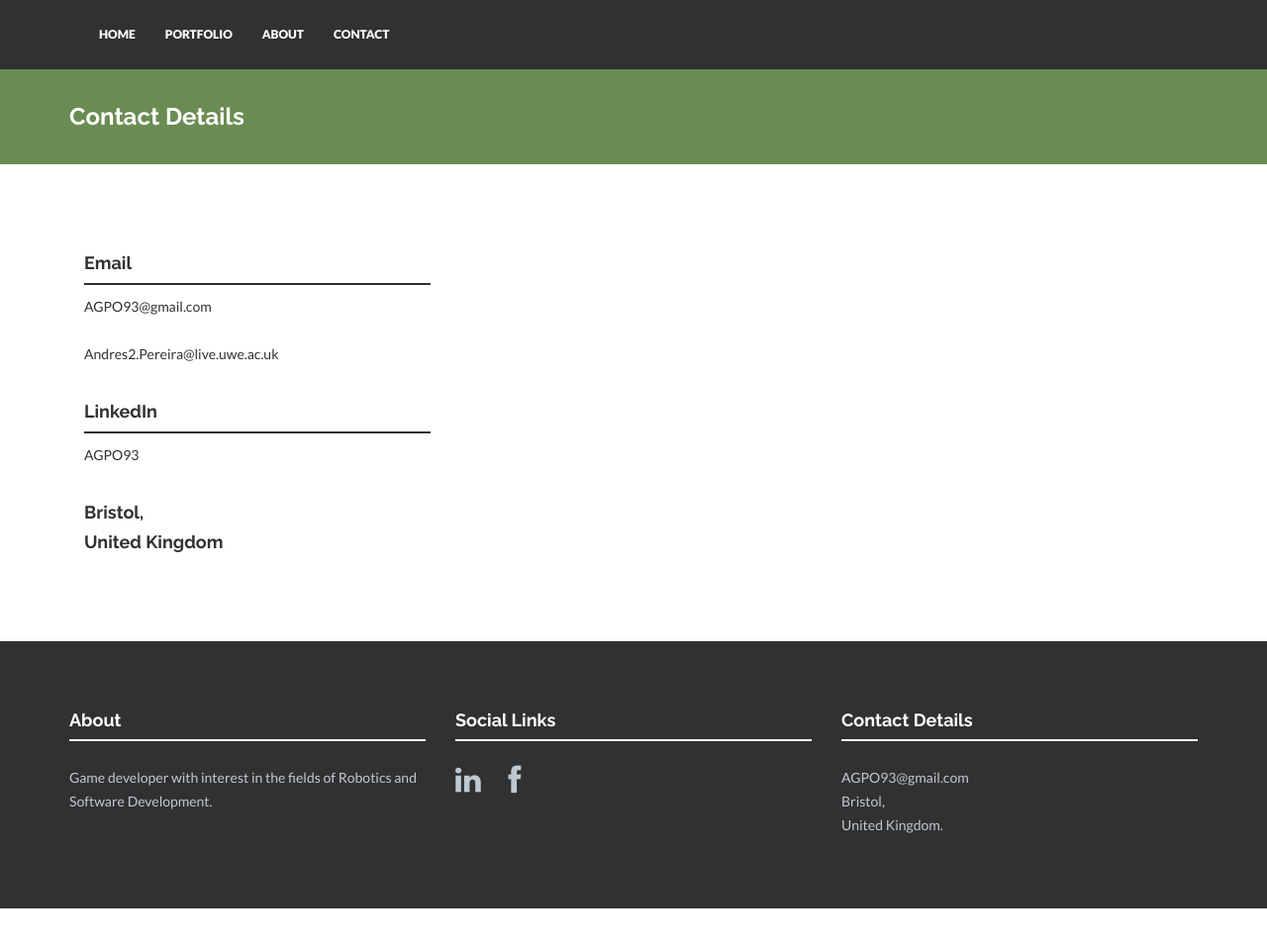
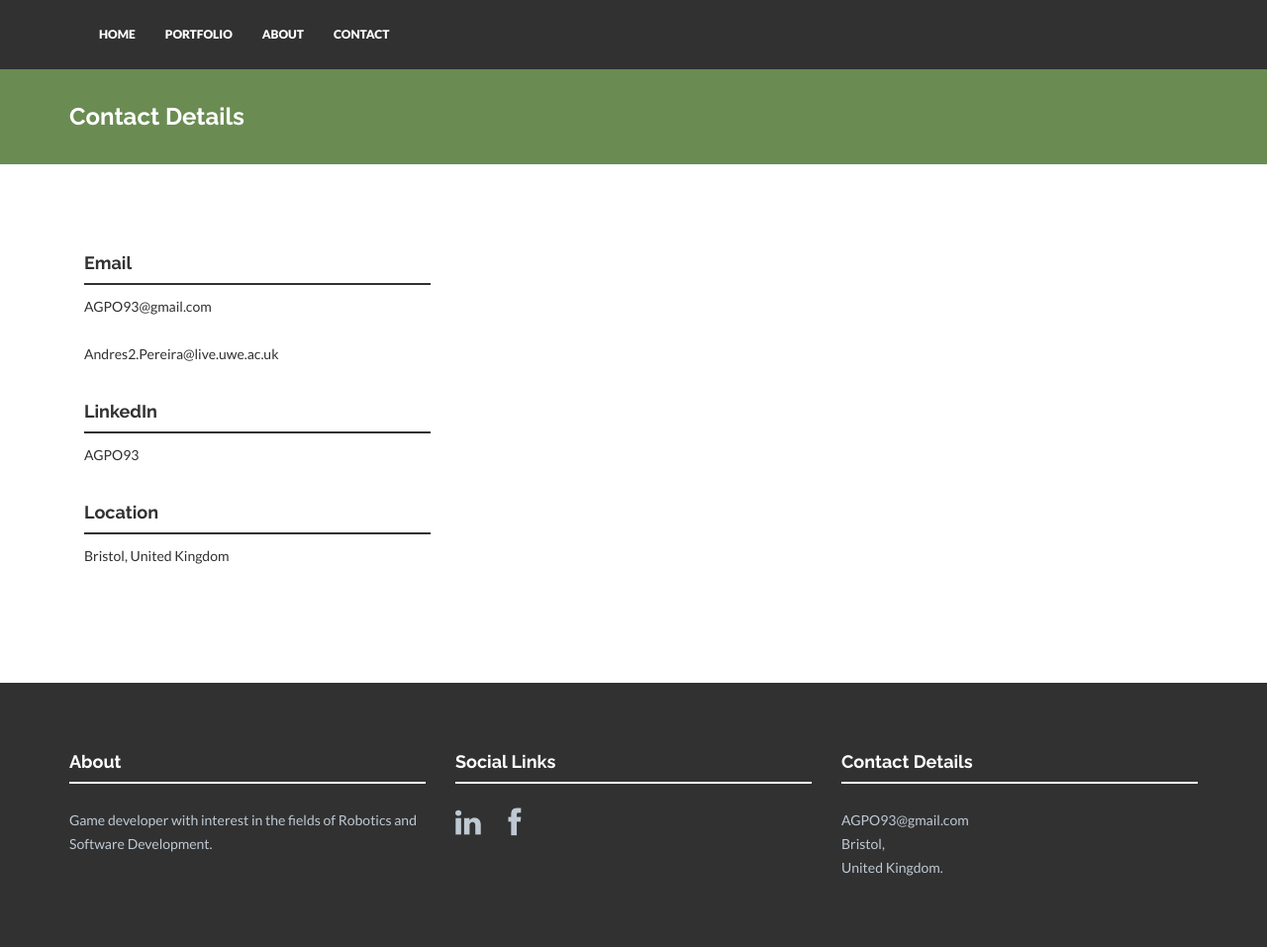
Before and after one commit to AGPO93/AGPO93.github.io, a Jekyll site: the page built from contact.html, in a window 1280 px wide and 961 px high. Shown: the top 957 px of the window at 99% size. Built offline with Jekyll 4.4.1, drawn with Linux system fonts in a browser that asks for light colours; nearby versions of some CDN libraries.

Commit message:
Update contact.html

```diff
--- a/contact.html
+++ b/contact.html
@@ -45,8 +45,13 @@ permalink: /contact/
                     AGPO93
                     <br></br>
                 </p>
-            <h4>Bristol,</h4>
-            <h4>United Kingdom</h4>
+            <h4>Location</h4>
+            <div class="hline"></div>
+                <p>
+                    Bristol,
+                    United Kingdom
+                    <br></br>
+                </p>
         </div>
     </div><! --/row -->
 </div><! --/container -->
```
